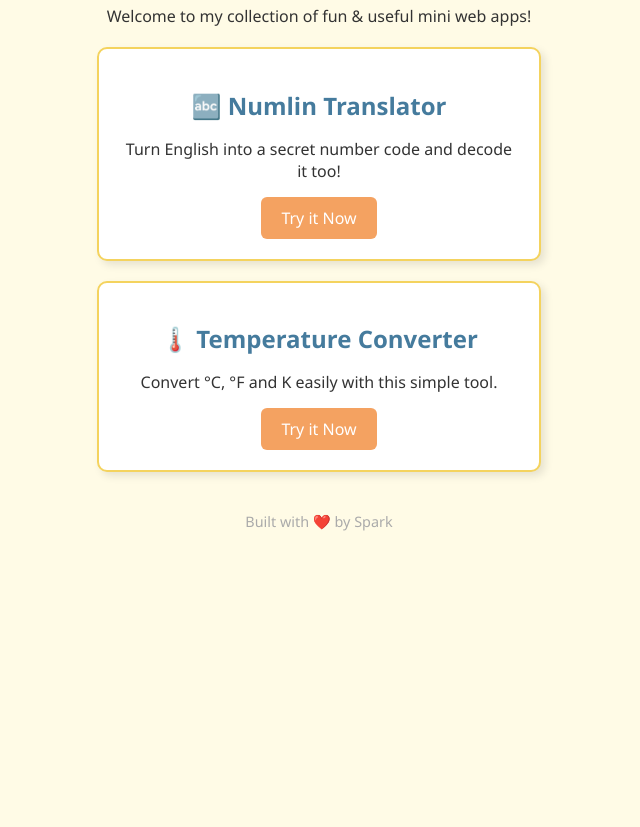
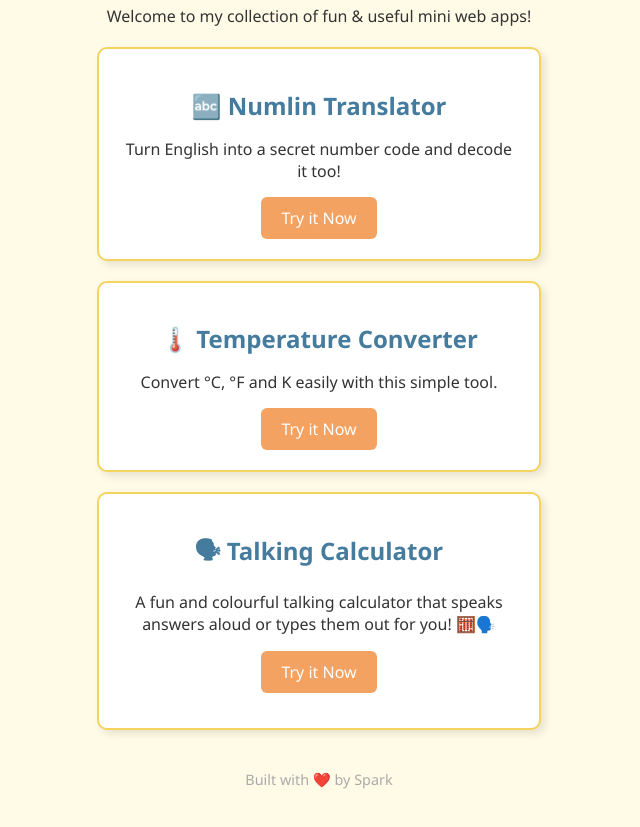
Before and after one commit to StarryExplorers/Spark-App-Hub, a plain HTML site: page index.html in a window 1280 px wide. Shown: the part 142-969 px from the top of the page, without its empty margins (321-961 px from the left). Before the commit the page ends 800 px from the top, so only its background shows below. Drawn offline with Linux system fonts and the light colour scheme.

Commit message:
Update index.html

```diff
--- a/index.html
+++ b/index.html
@@ -70,6 +70,12 @@
     <a href="https://starryexplorers.github.io/Temperature-Converter/" target="_blank">Try it Now</a>
   </div>
 
+  <div class="app">
+    <h2>🗣 Talking Calculator</h2>
+    <p>A fun and colourful talking calculator that speaks answers aloud or types them out for you! 🧮🗣️<p>
+    <a href="https://starryexplorers.github.io/Talking-Calculato/" target="_blank">Try it Now</a>
+  </div>
+
   <footer>Built with ❤️ by Spark</footer>
 </body>
 </html>
```
